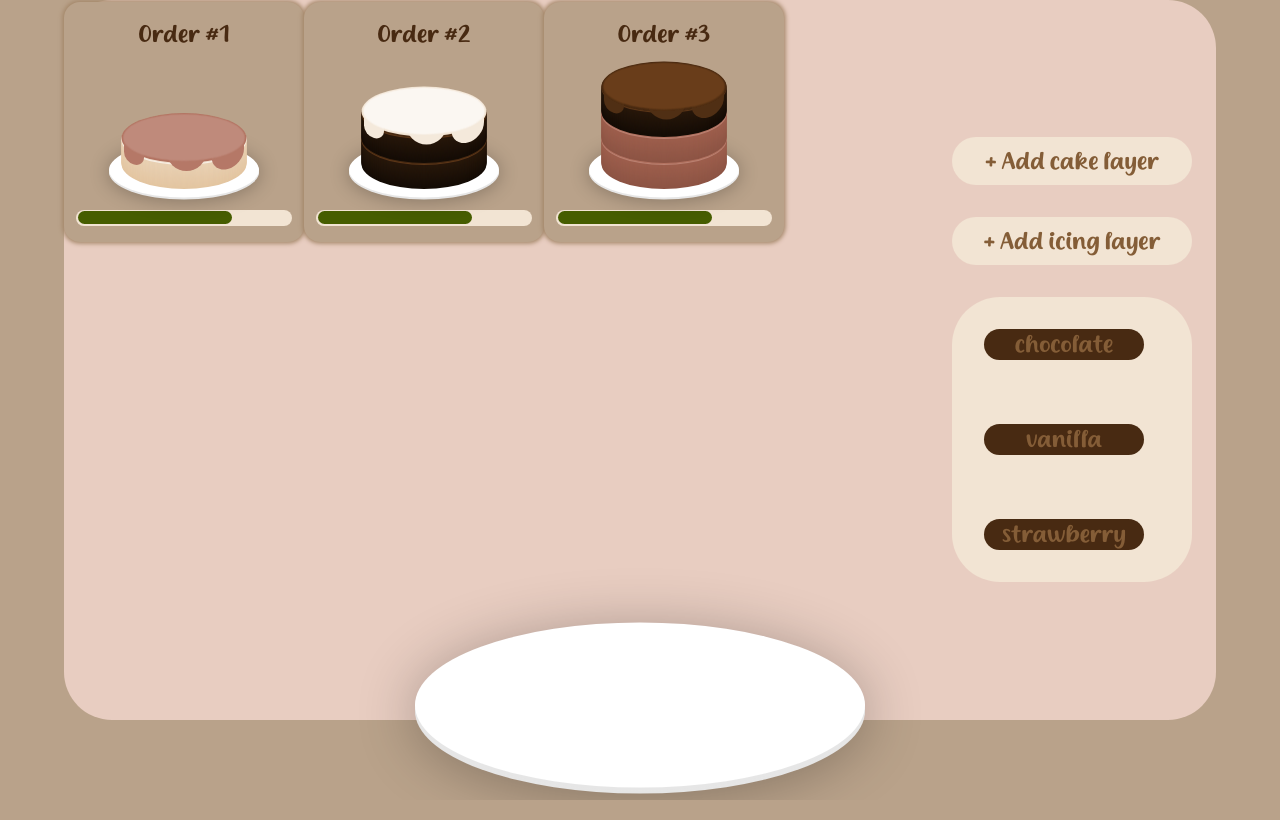
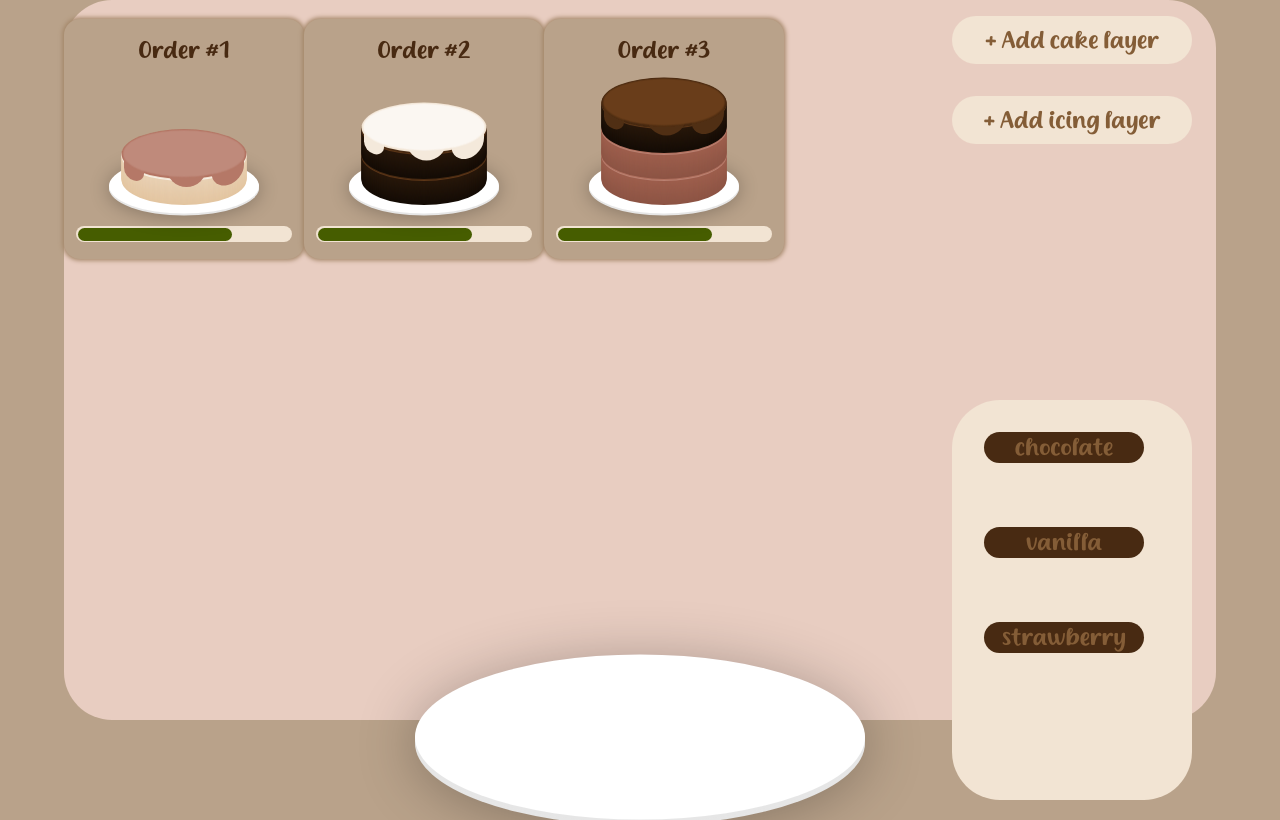
Before and after one commit to aliciajpan/cake-game, a React (Vite) app in the folder overcaked-front-end/: page /play in a window 1280 px wide. Built offline with nearby package versions, Linux system fonts and the light colour scheme.

Commit message:
Add feature to change cake component flavour

```diff
--- a/overcaked-front-end/src/components/Cake/Cake.jsx
+++ b/overcaked-front-end/src/components/Cake/Cake.jsx
@@ -6,9 +6,17 @@ function Cake({icing, cakelayers, size, selectedItem, setSelectedItem}) {
     return (
         <article className={`cake ${size}`}>
             <div className="plate"></div>
-            <CakeLayer onClick={() => {setSelectedItem("layer1")}} isSelected={selectedItem==="layer1"} layer="1" flavour={cakelayers[0]}/>
-            <CakeLayer onClick={() => {setSelectedItem("layer2")}} isSelected={selectedItem==="layer2"} layer="2" flavour={cakelayers[1]}/>
-            <CakeLayer onClick={() => {setSelectedItem("layer3")}} isSelected={selectedItem==="layer3"} layer="3" flavour={cakelayers[2]}/>
+            {cakelayers.map((layer, index) => {
+                return (
+                    <CakeLayer
+                        key={index}
+                        onClick={() => {setSelectedItem(`layer${index+1}`)}}
+                        isSelected={selectedItem===`layer${index+1}`}
+                        layer={`${index+1}`}
+                        flavour={layer}
+                    />
+                )
+            })}
             <IcingLayer onClick={() => {setSelectedItem("icing")}} isSelected={selectedItem==="icing"} flavour={icing} height={cakelayers.length}/>
         </article>
     );
--- a/overcaked-front-end/src/components/CakeLayer/CakeLayer.scss
+++ b/overcaked-front-end/src/components/CakeLayer/CakeLayer.scss
@@ -42,7 +42,7 @@
     @include foodColoring($chocolate);
 
     &--selected {
-        @include foodColoring($chocolate-light);
+        @include foodColoring(lighten($chocolate, 5%));
     }
 }
 
@@ -50,7 +50,7 @@
     @include foodColoring($vanilla);
 
     &--selected {
-        @include foodColoring(lighten($vanilla, 10%));
+        @include foodColoring(lighten($vanilla, 5%));
     }
 }
 
@@ -58,7 +58,7 @@
     @include foodColoring($strawberry);
 
     &--selected {
-        @include foodColoring($strawberry-light);
+        @include foodColoring(lighten($strawberry, 5%));
     }
 }
 
--- a/overcaked-front-end/src/components/FlavourMenu/FlavourMenu.jsx
+++ b/overcaked-front-end/src/components/FlavourMenu/FlavourMenu.jsx
@@ -1,13 +1,13 @@
 import "./FlavourMenu.scss";
 import Button from "../Button/Button";
 
-function FlavourMenu({selectedItems}) {
+function FlavourMenu({setSelectedFlavour}) {
 
     return (
         <section className="flavourmenu">
-            <Button text="chocolate" sizing="game--menu" color="brown"/>
-            <Button text="vanilla" sizing="game--menu" color="brown"/>
-            <Button text="strawberry" sizing="game--menu" color="brown"/>
+            <Button onClick={() => {setSelectedFlavour("chocolate")}} text="chocolate" sizing="game--menu" color="brown"/>
+            <Button onClick={() => {setSelectedFlavour("vanilla")}} text="vanilla" sizing="game--menu" color="brown"/>
+            <Button onClick={() => {setSelectedFlavour("strawberry")}} text="strawberry" sizing="game--menu" color="brown"/>
         </section>
     );
 }
--- a/overcaked-front-end/src/components/FlavourMenu/FlavourMenu.scss
+++ b/overcaked-front-end/src/components/FlavourMenu/FlavourMenu.scss
@@ -6,5 +6,7 @@
     background-color: $vanilla;
     border-radius: 3rem;
     width: 15rem;
+    height: 400px;
     margin: 1rem;
+    margin-top: 15rem;
 }
--- a/overcaked-front-end/src/pages/MainPage/MainPage.jsx
+++ b/overcaked-front-end/src/pages/MainPage/MainPage.jsx
@@ -30,7 +30,34 @@ function MainPage() {
         }
     }
 
-    console.log(selectedItem);
+    function setSelectedFlavour(flavour) {
+        if (selectedItem === "icing") {
+            setIcing(flavour);
+        }
+
+        else if (selectedItem === "layer1") {
+            //const tempCakeLayers = cakelayers; -> both temp and cakeLayers point to the array of cakeLayers
+            const tempCakeLayers = [...cakelayers]; // -> making a new array
+            tempCakeLayers[0] = flavour; // this changes array val but DOES NOT change where temp is pointing
+            setCakelayers(tempCakeLayers); // thus does not trigger change here because cakeLayers was pointing there already
+        }
+
+        else if (selectedItem === "layer2") {
+            const tempCakeLayers = [...cakelayers];
+            tempCakeLayers[1] = flavour;
+            setCakelayers(tempCakeLayers);
+        }
+
+        else if (selectedItem === "layer3") {
+            const tempCakeLayers = [...cakelayers];
+            tempCakeLayers[2] = flavour;
+            setCakelayers(tempCakeLayers);
+        }
+
+        else {
+            console.error("nothing selected");
+        }
+    }
 
     return (
         <main className='main'>
@@ -45,7 +72,7 @@ function MainPage() {
             <section className='main__edit'>
                     <Button onClick={addCakeLayer} text="+ Add cake layer" sizing="game" color="brown"/>
                     <Button onClick={addIcingLayer} text="+ Add icing layer" sizing="game" color="brown"/>
-                    <FlavourMenu selectedItem={selectedItem}/>
+                    <FlavourMenu setSelectedFlavour={setSelectedFlavour}/>
             </section>
         </main>
     )
--- a/overcaked-front-end/src/styles/partials/_mixins.scss
+++ b/overcaked-front-end/src/styles/partials/_mixins.scss
@@ -29,16 +29,19 @@
 }
 
 @mixin selectedGlow {
-    box-shadow: 0 0 30px 2px darkgoldenrod;
-    clip-path: inset(50px 0 -30px 0);
+    // box-shadow: 0 0 30px 2px darkgoldenrod;
+    // clip-path: inset(50px 0 -30px 0);
+    border: darkgoldenrod 5px solid;
 }
 
 @mixin selectedGlowInset {
-    box-shadow: inset 0 0 30px 2px darkgoldenrod;
+    // box-shadow: inset 0 0 30px 2px darkgoldenrod;
+    border: darkgoldenrod 5px solid;
 }
 
 @mixin selectedGlowIcing {
-    box-shadow: 0 0 30px 2px darkgoldenrod;
+    // box-shadow: 0 0 30px 2px darkgoldenrod;
+    border: darkgoldenrod 5px solid;
 }
 
 @mixin icingColoring($color) {
```
